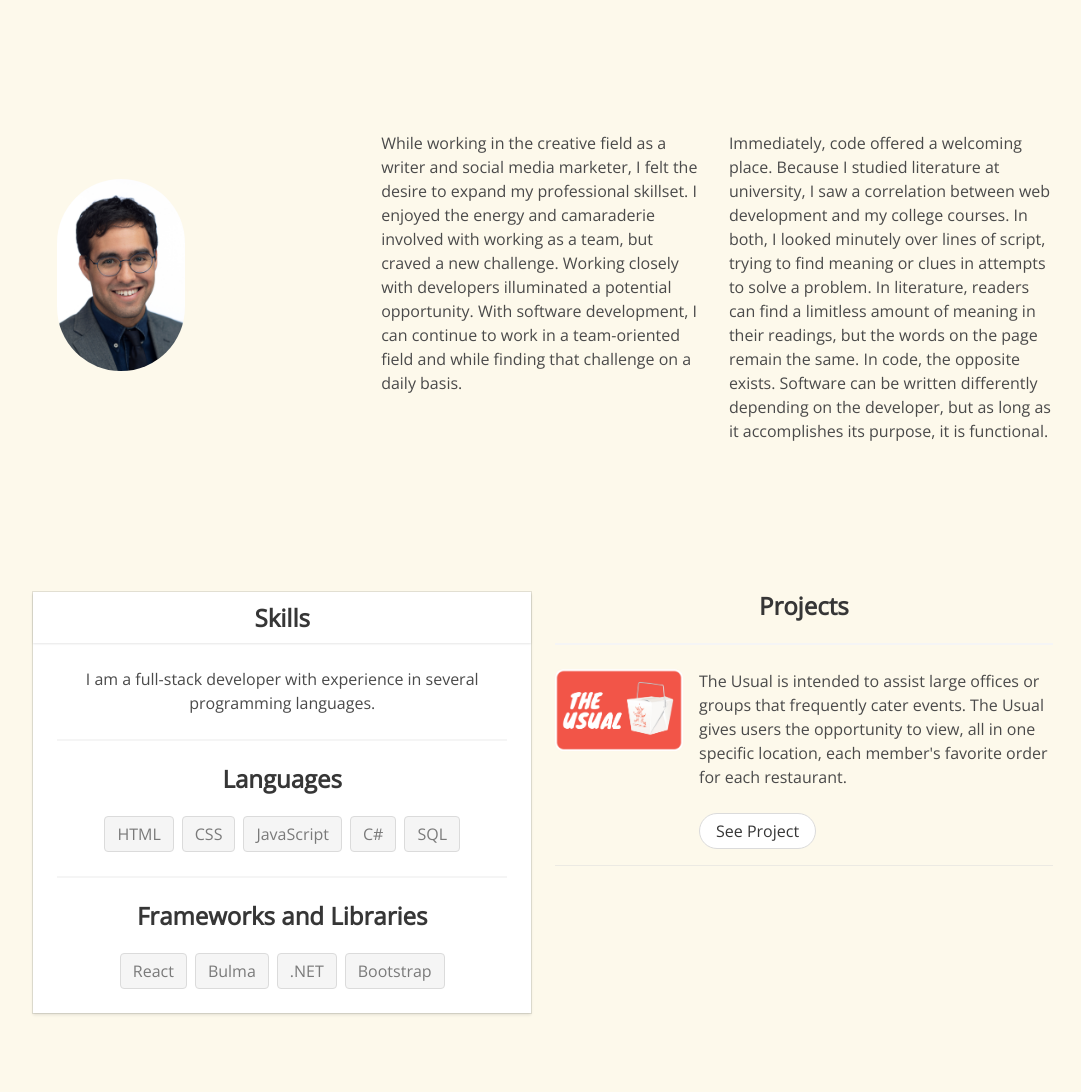
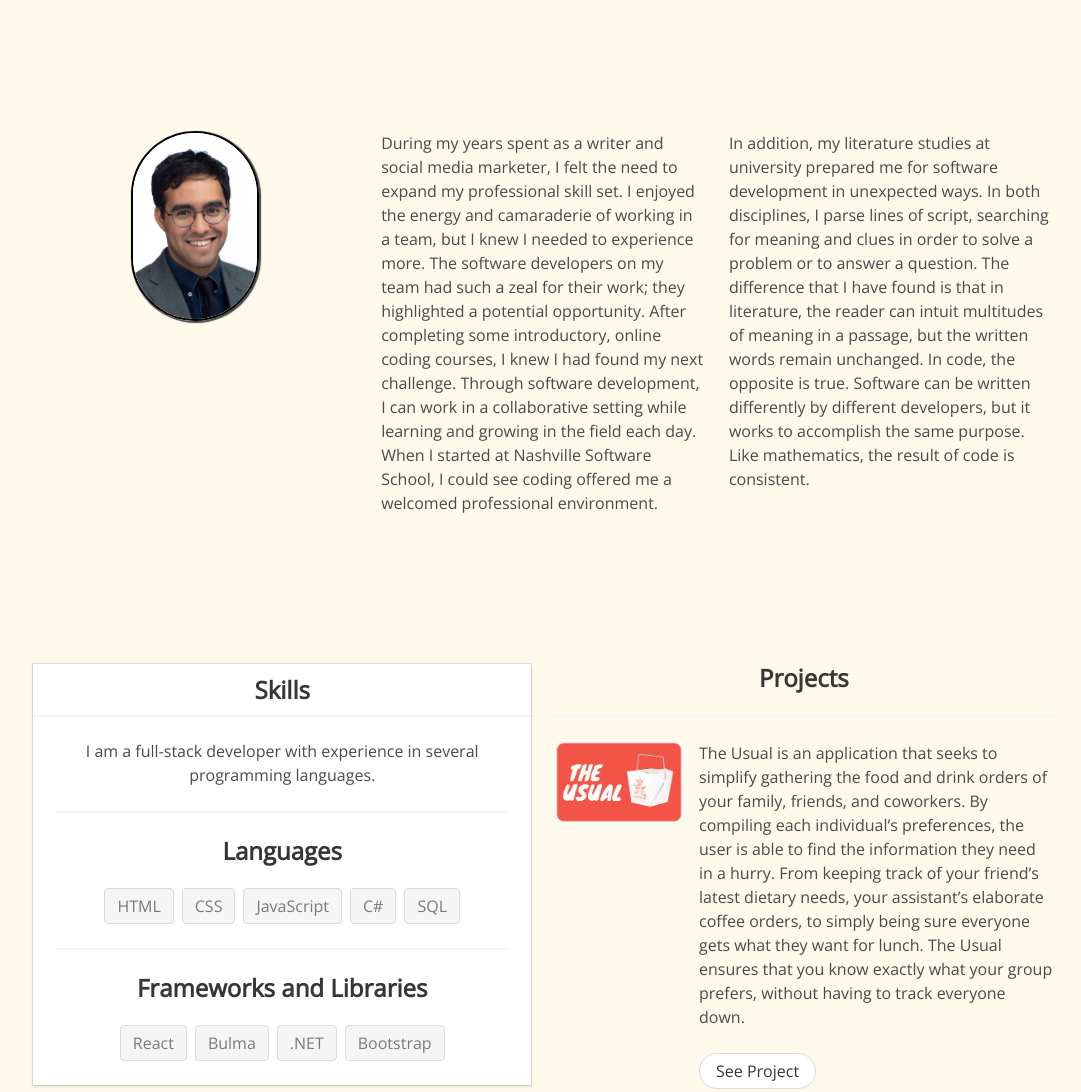
Before and after one commit to alexfont321/alexfont321.github.io, a plain HTML site: page index.html in a window 1280 px wide. Shown: the part 660-1752 px from the top of the page, without its empty margins (97-1178 px from the left). Drawn offline with nearby package versions, Linux system fonts and the light colour scheme; a web font is replaced by a local one.

Commit message:
changed verbage and fixed picture position

```diff
--- a/index.html
+++ b/index.html
@@ -46,17 +46,25 @@
     <div class="column is-four-fifths">
       <div class="columns is-centered is-four-fifths">
         <div class="column">
-          <div class="section has-text-centered">
+          <div class="is-flex" id="myImage">
+
             <figure class="image is-128x128">
-              <img class="is-rounded" src="./images/professional-photo.jpg">
-            </figure>
+              <img id="image" class="is-rounded" src="./images/professional-photo.jpg">
+           </figure>
 
           </div>
 
         </div>
-        <div class="column">While working in the creative field as a writer and social media marketer, I felt the desire to expand my professional skillset. I enjoyed the energy and camaraderie involved with working as a team, but craved a new challenge. Working closely with developers illuminated a potential opportunity. With software development, I can continue to work in a team-oriented field and while finding that challenge on a daily basis.
+        <div class="column">During my years spent as a writer and social media marketer, I felt the need to expand my professional skill set. I enjoyed the energy and camaraderie of working in a team, but I knew I needed to experience more.
+
+          The software developers on my team had such a zeal for their work; they highlighted a potential opportunity. After completing some introductory, online coding courses, I knew I had found my next challenge.
+
+          Through software development, I can work in a collaborative setting while learning and growing in the field each day. When I started at Nashville Software School, I could see coding offered me a welcomed professional environment.
+
           </div>
-        <div class="column">Immediately, code offered a welcoming place. Because I studied literature at university, I saw a correlation between web development and my college courses. In both, I looked minutely over lines of script, trying to find meaning or clues in attempts to solve a problem. In literature, readers can find a limitless amount of meaning in their readings, but the words on the page remain the same. In code, the opposite exists. Software can be written differently depending on the developer, but as long as it accomplishes its purpose, it is functional. </div>
+        <div class="column">In addition, my literature studies at university prepared me for software development in unexpected ways. In both disciplines, I parse lines of script, searching for meaning and clues in order to solve a problem or to answer a question.
+
+          The difference that I have found is that in literature, the reader can intuit multitudes of meaning in a passage, but the written words remain unchanged. In code, the opposite is true. Software can be written differently by different developers, but it works to accomplish the same purpose. Like mathematics, the result of code is consistent.</div>
 
 
       </div>
@@ -121,9 +129,7 @@
               </div>
             </figure>
             <div class="media-content">
-              <p>The Usual is intended to assist large offices or groups that frequently cater events. The Usual gives
-                users the opportunity to view, all in one specific location, each member's favorite order for each
-                restaurant.
+              <p>The Usual is an application that seeks to simplify gathering the food and drink orders of your family, friends, and coworkers. By compiling each individual’s preferences, the user is able to find the information they need in a hurry. From keeping track of your friend’s latest dietary needs, your assistant’s elaborate coffee orders, to simply being sure everyone gets what they want for lunch. The Usual ensures that you know exactly what your group prefers, without having to track everyone down.
               </p>
               <br />
               <a class="button is-rounded" href="https://github.com/alexfont321/theUsual" target="_blank">
--- a/styles.css
+++ b/styles.css
@@ -31,3 +31,16 @@ body {
 /* footer {
     background-color: rgb(248, 244, 228);
 } */
+
+#myImage {
+    justify-content: center;
+    /* border: 1px black solid; */
+
+}
+
+
+#image {
+    border: 2px black solid;
+    box-shadow: 1px 1px 1px 1px
+
+}
```
